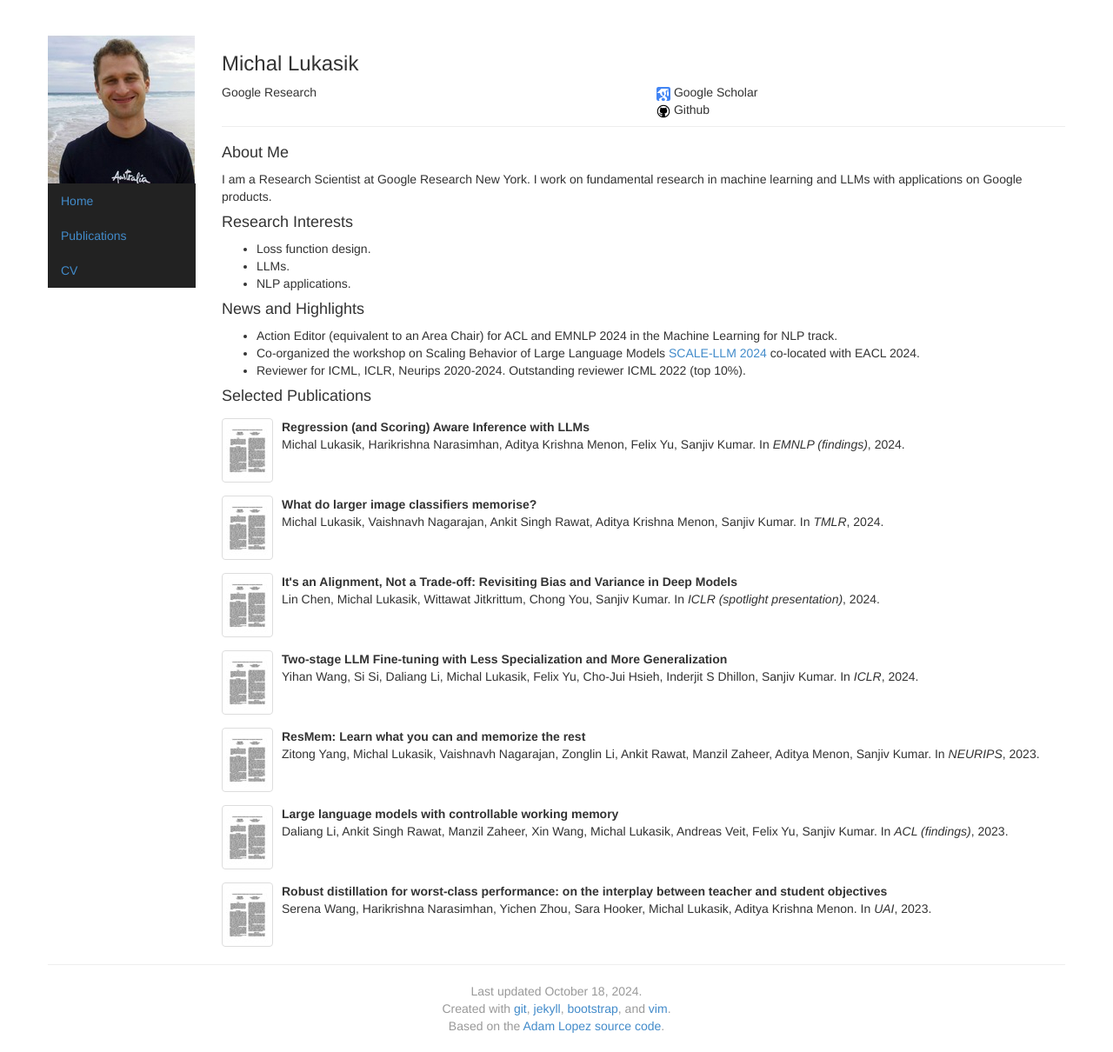
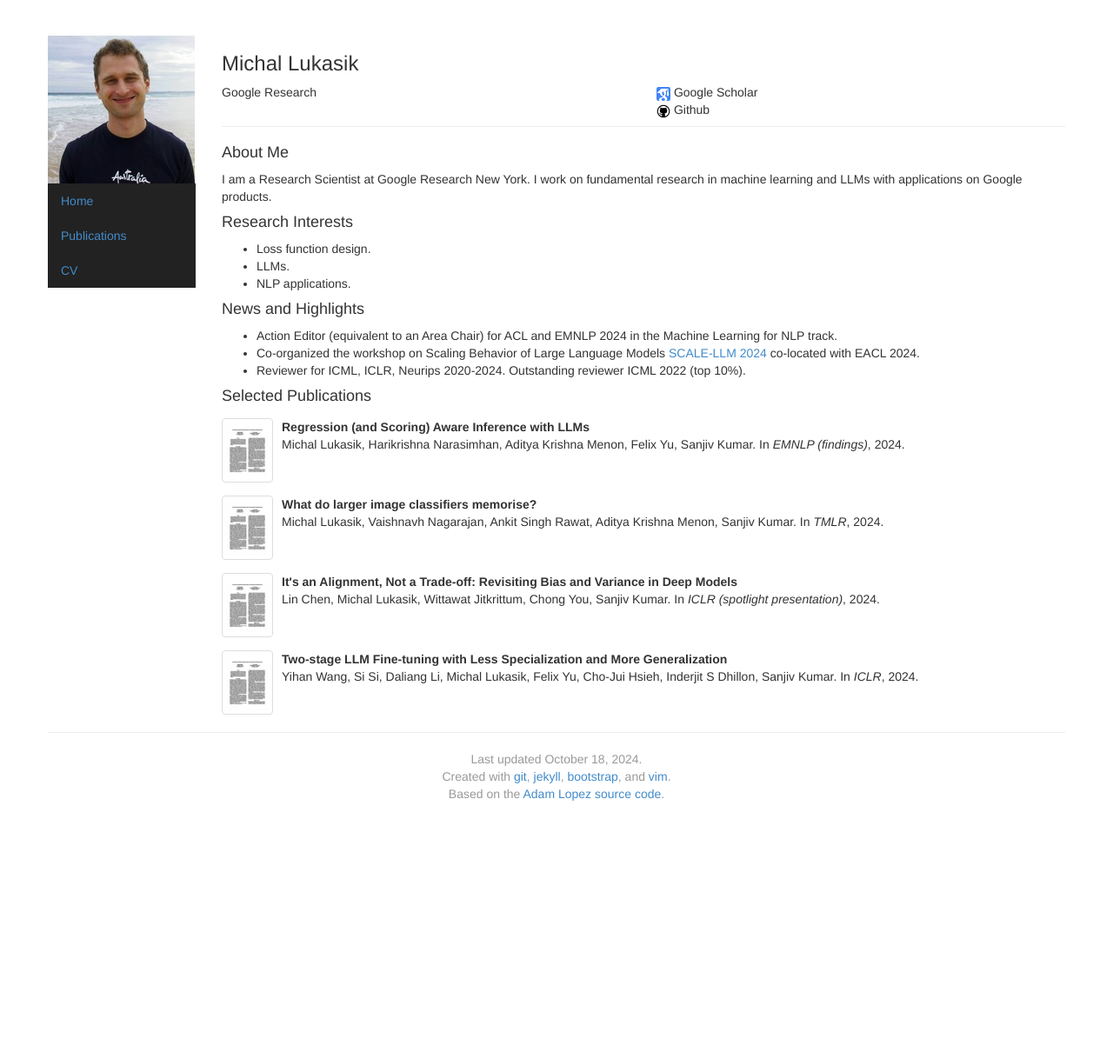
Before and after one commit to mlukasik/mlukasik.github.io, a Jekyll site: the page built from index.html, in a window 1280 px wide. Shown: the whole page at 87% size. Built offline with Jekyll 4.4.1, drawn with Linux system fonts in a browser that asks for light colours; after the commit the page ends 943 px from its top, so only the background shows below that; part of the change alters nothing that is shown.

```diff
--- a/_config.yml
+++ b/_config.yml
@@ -49,7 +49,7 @@ papers:
     venue: conference
   - layout: paper
     paper-type: inproceedings
-    selected: yes
+    selected: no
     year: 2023
     img: aaai16
     title: "ResMem: Learn what you can and memorize the rest"
@@ -59,7 +59,7 @@ papers:
     venue: conference
   - layout: paper
     paper-type: inproceedings
-    selected: yes
+    selected: no
     year: 2023
     img: aaai16
     title: Large language models with controllable working memory
@@ -69,7 +69,7 @@ papers:
     venue: conference
   - layout: paper
     paper-type: inproceedings
-    selected: yes
+    selected: no
     year: 2023
     img: aaai16
     title: "Robust distillation for worst-class performance: on the interplay between teacher and student objectives"
```
